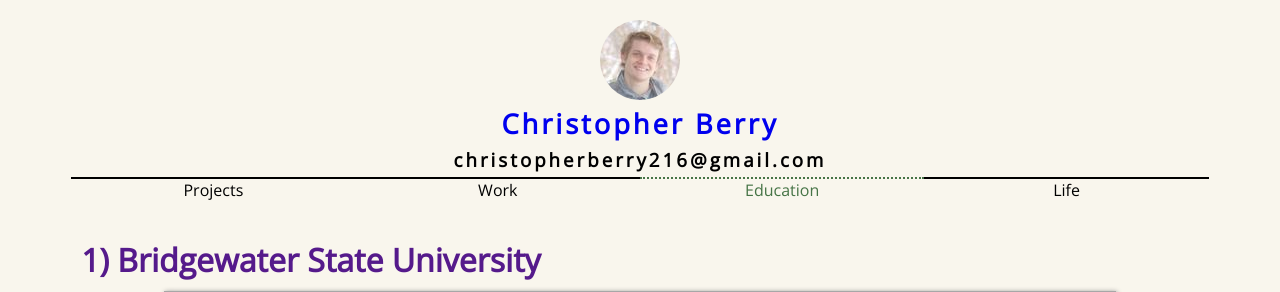
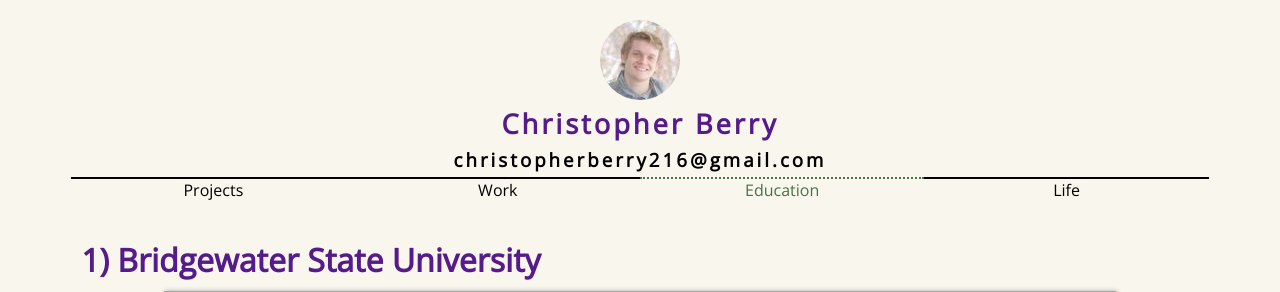
Before and after one commit to cberry216/resume-site, a Django app: page /education/ in a window 1280 px wide. Shown: the top 292 px of the page. Run offline with Django 3.2, Linux system fonts and the light colour scheme; data comes from the database, SQL or seed files in the repository; parts of the project's set-up code (start-up, migrations or seed data) failed here and were passed over.

Commit message:
Changed color of my name

```diff
--- a/resume_site/settings.py
+++ b/resume_site/settings.py
@@ -24,6 +24,7 @@ MEDIA_URL = '/media/'
 # Quick-start development settings - unsuitable for production
 # See https://docs.djangoproject.com/en/2.1/howto/deployment/checklist/
 
+SECRET_KEY = '^iacf-43w#ruh8u1x9_b&tdcgfo+a^ier_j_nhuq*aefcxj3)3'
 
 # SECURITY WARNING: don't run with debug turned on in production!
 DEBUG = True
--- a/static/css/style.css
+++ b/static/css/style.css
@@ -32,6 +32,8 @@ body {
 }
 
 .header__title a {
+	color: #551a8b;
+
 	text-decoration: none;
 }
 
```
